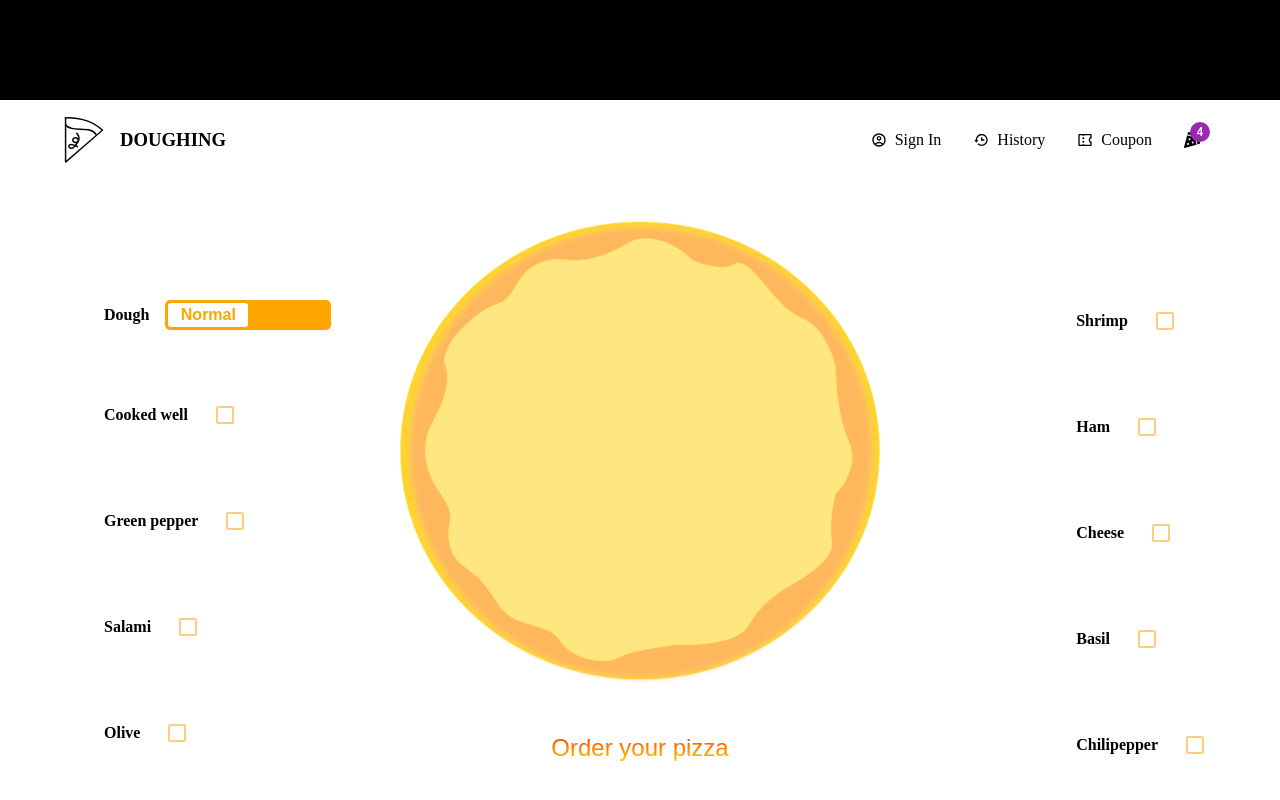
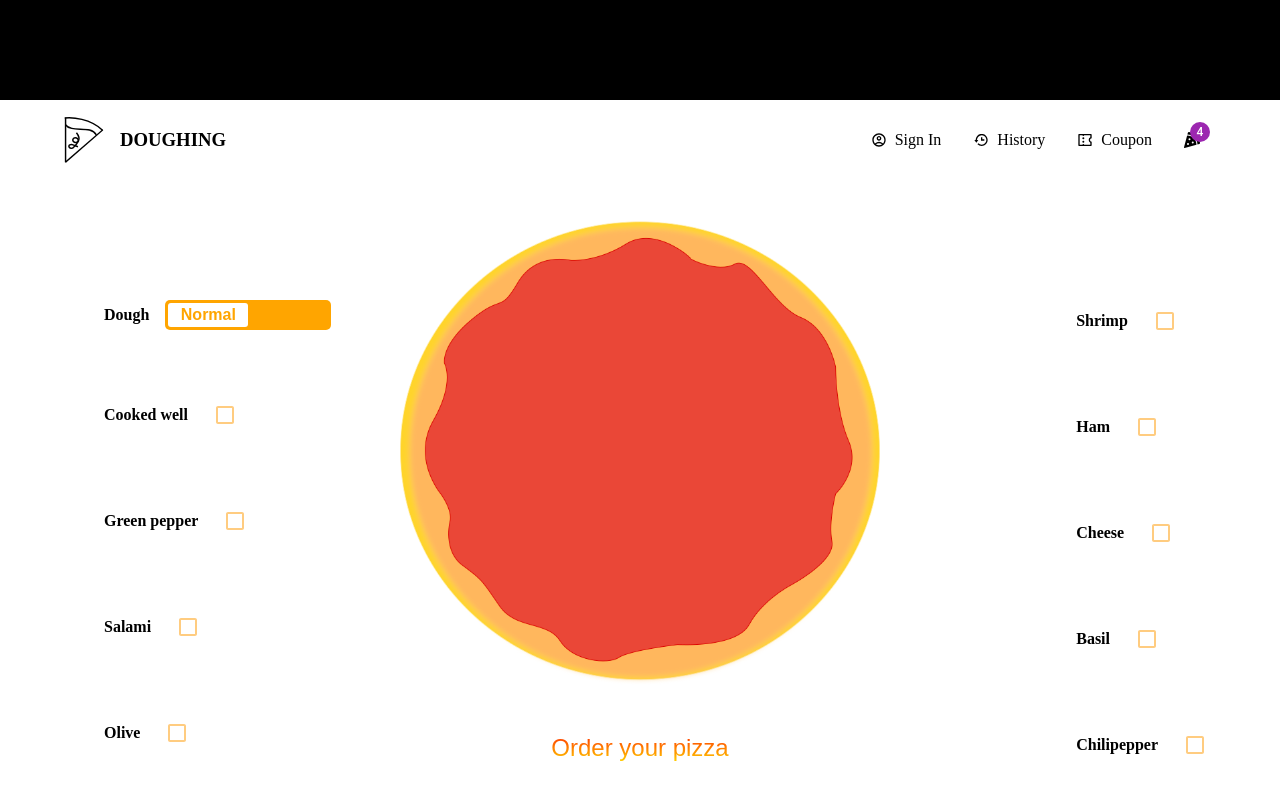
Before and after one commit to Shiho317/DOUGHING, a React (Create React App) app: page / in a window 1280 px wide. Shown: the part 700-1500 px from the top of the page. Built offline with nearby package versions, Linux system fonts and the light colour scheme.

Commit message:
added dough function

```diff
--- a/src/pages/Built/Built.tsx
+++ b/src/pages/Built/Built.tsx
@@ -1,5 +1,6 @@
-
-import pizza from '../../images/simple-dough.png';
+import { useState } from 'react';
+import pizzaNormal from '../../images/pizza-base.png';
+import pizzaThin from '../../images/pizza-base-thin.png'
 import '../Built/Built.css';
 import CheckBox from '../CheckBox/CheckBox';
 import Motion from '../Motion/Motion';
@@ -14,12 +15,29 @@ export interface ItemTypeInfo{
 }
 
 const Built = () => {
+
+  const dough = Ingredients[0]
+
+  const [isActive, setIsActive] = useState(true);
+  const [isCook, setIsCook] = useState('Normal');
+
+  const toggleSwitch = () => {
+    setIsActive(prev => !prev)
+    if(isCook === 'Normal'){
+      setIsCook('Thin');
+      dough.add = true;
+    }else{
+      setIsCook('Normal')
+      dough.add = false;
+    }
+  };
+
   return(
     <div className='built-section'>
       <Header logo={logoBlack}/>
       <div className="built-wrapper">
         <ul className="ingredients">
-          <li><p>{Ingredients.find(ele => ele.id === 1)?.item}</p><Motion/></li>
+          <li><p>{Ingredients.find(ele => ele.id === 1)?.item}</p><Motion toggleSwitch={toggleSwitch} isActive={isActive} isCook={isCook}/></li>
           {Ingredients.filter(ingredient => ingredient.id > 1).map(ingredient => (
             <li key={ingredient.id}>
               <p>{ingredient.item}</p>
@@ -28,7 +46,7 @@ const Built = () => {
           ))}
         </ul>
         <div className="pizza-img">
-          <img src={pizza} alt="pizza" />
+          <img src={dough.add ? pizzaThin : pizzaNormal} alt="pizza" />
         </div>
         <div className="order-button">
           <button>Order your pizza</button>
--- a/src/pages/Motion/Motion.tsx
+++ b/src/pages/Motion/Motion.tsx
@@ -1,6 +1,4 @@
 import { motion } from 'framer-motion';
-import { useState } from 'react';
-
 
 const divStyle = {
   background: 'orange',
@@ -46,20 +44,13 @@ const spring = {
   duration: 2
 };
 
+type Props ={
+  toggleSwitch: () => void;
+  isActive: boolean;
+  isCook: string;
+}
 
-const Motion = () => {
-
-  const [isActive, setIsActive] = useState(true);
-  const [isCook, setIsCook] = useState('Normal');
-
-  const toggleSwitch = () => {
-    setIsActive(prev => !prev)
-    if(isCook === 'Normal'){
-      setIsCook('Thick')
-    }else{
-      setIsCook('Normal')
-    }
-  };
+const Motion: React.FC<Props> = ({toggleSwitch, isActive, isCook}) => {
 
   return(
     <div style={divStyle}>
```
